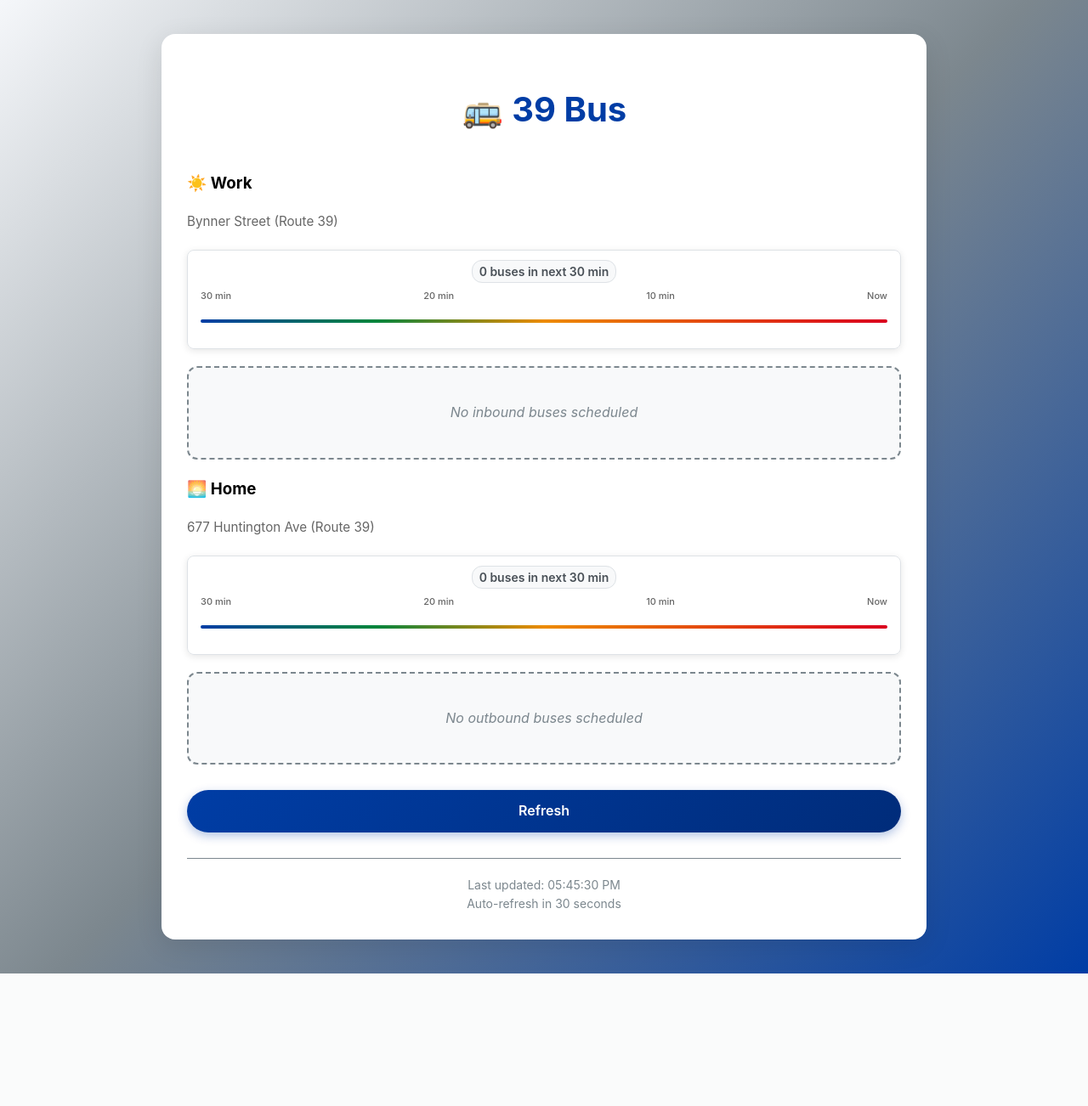
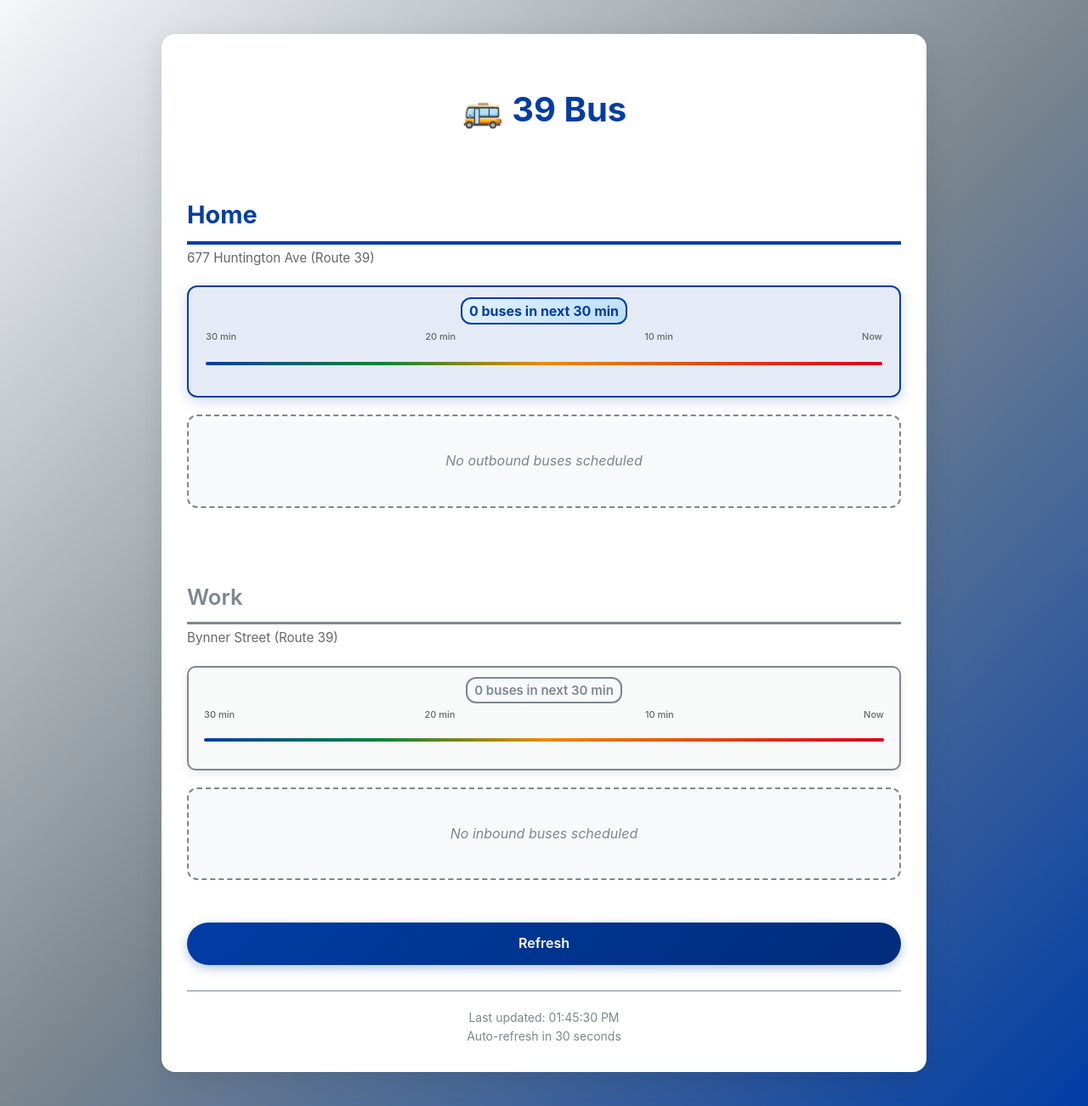
Before and after one commit to cohoga/bus-tracker, a Flask app: page / in a window 1280 px wide. Shown: the whole page at 85% size. Before the commit the page ends 1146 px from the top, so only its background shows below. Run offline with Flask 3, Linux system fonts and the light colour scheme; data that the repository does not hold is empty.

Commit message:
fix time-based direction switching

```diff
--- a/app.py
+++ b/app.py
@@ -2,6 +2,7 @@ import os
 import requests
 from flask import Flask, jsonify, render_template
 from datetime import datetime
+from zoneinfo import ZoneInfo
 from dotenv import load_dotenv
 
 # Load environment variables
@@ -27,6 +28,9 @@ ROUTE_39_ID = "39"
 # Bynner Street stop ID - using a known working stop ID for Route 39
 # This is the inbound stop at Bynner St
 BYNNER_STREET_STOP_ID = "1835"  # Fallback stop ID
+
+# Use US Eastern time for display and morning/evening switching
+EASTERN = ZoneInfo("America/New_York")
 
 def get_mbta_headers():
     """Get headers for MBTA API requests"""
@@ -205,9 +209,10 @@ def index():
         inbound_count_30min = sum(1 for pred in inbound_predictions if pred['minutes_away'] <= 30)
         outbound_count_30min = sum(1 for pred in outbound_predictions if pred['minutes_away'] <= 30)
 
-        # Determine time of day: morning (before noon) or afternoon
-        current_hour = datetime.now().hour
+        # Determine time of day: morning (before noon) or afternoon in Eastern time
+        current_hour = datetime.now(EASTERN).hour
         is_morning = current_hour < 12
+        current_time = datetime.now(EASTERN).strftime('%I:%M:%S %p')
 
         # Use inbound stop name as primary
         inbound_stop_name = stops['inbound']['name'] or "Bynner Street (Route 39)"
@@ -222,7 +227,7 @@ def index():
             inbound_stop_name=inbound_stop_name,
             outbound_stop_name=outbound_stop_name,
             is_morning=is_morning,
-            current_time=datetime.now().strftime('%I:%M:%S %p')
+            current_time=current_time
         )
     except Exception as e:
         # Return error page if something goes wrong
--- a/static/style.css
+++ b/static/style.css
@@ -266,12 +266,13 @@ body {
 
 .directions-container {
     display: flex;
+    flex-direction: column;  /* Stack vertically instead of side-by-side */
     gap: 40px;
     margin-top: 30px;
 }
 
 .directions-container.afternoon-order {
-    flex-direction: row-reverse;
+    flex-direction: column-reverse;  /* Reverse the vertical stack */
 }
 
 .direction-section {
--- a/templates/index.html
+++ b/templates/index.html
@@ -12,10 +12,10 @@
             <h1>🚌 39 Bus</h1>
         </div>
 
-        <div class=\"directions-container{% if not is_morning %} afternoon-order{% endif %}\">
+        <div class="directions-container{% if not is_morning %} afternoon-order{% endif %}">
             <!-- Inbound Section -->
-            <div class=\"direction-section {% if is_morning %}inbound-primary{% else %}inbound-secondary{% endif %}\">
-                <h3>☀️ Work</h3>
+            <div class="direction-section {% if is_morning %}inbound-primary{% else %}inbound-secondary{% endif %}">
+                <h3>Work</h3>
                 <div class="stop-location">{{ inbound_stop_name }}</div>
                 <!-- Inbound Status Bar -->
                 <div class="status-bar">
@@ -89,8 +89,8 @@
             </div>
 
             <!-- Outbound Section -->
-            <div class=\"direction-section {% if is_morning %}outbound-secondary{% else %}outbound-primary{% endif %}\">
-                <h3>🌅 Home</h3>
+            <div class="direction-section {% if is_morning %}outbound-secondary{% else %}outbound-primary{% endif %}">
+                <h3>Home</h3>
                 <div class="stop-location">{{ outbound_stop_name }}</div>
 
                 <!-- Outbound Status Bar -->
```
